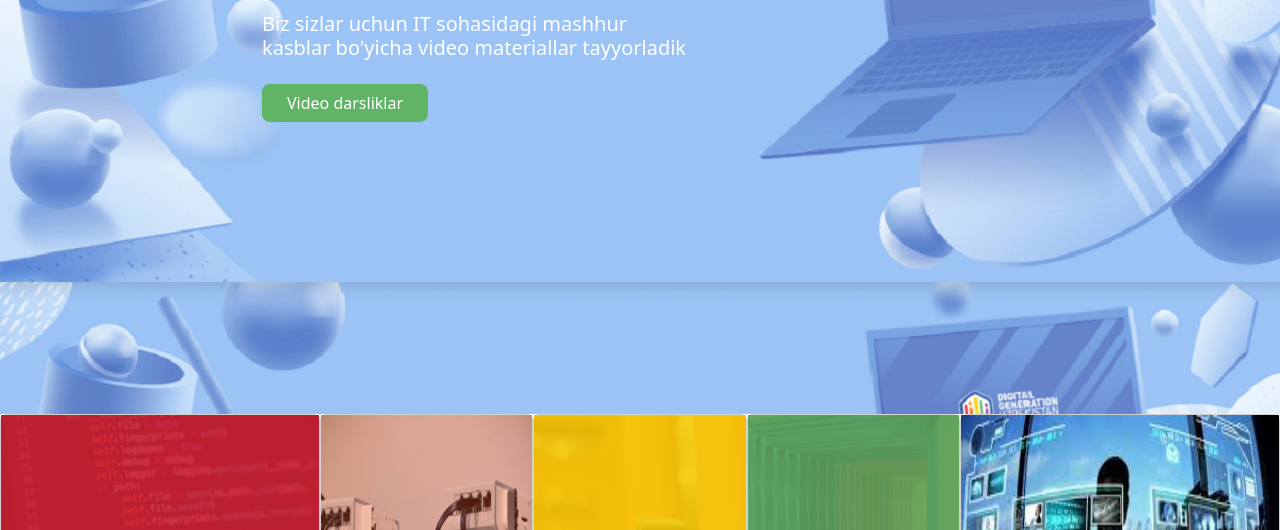
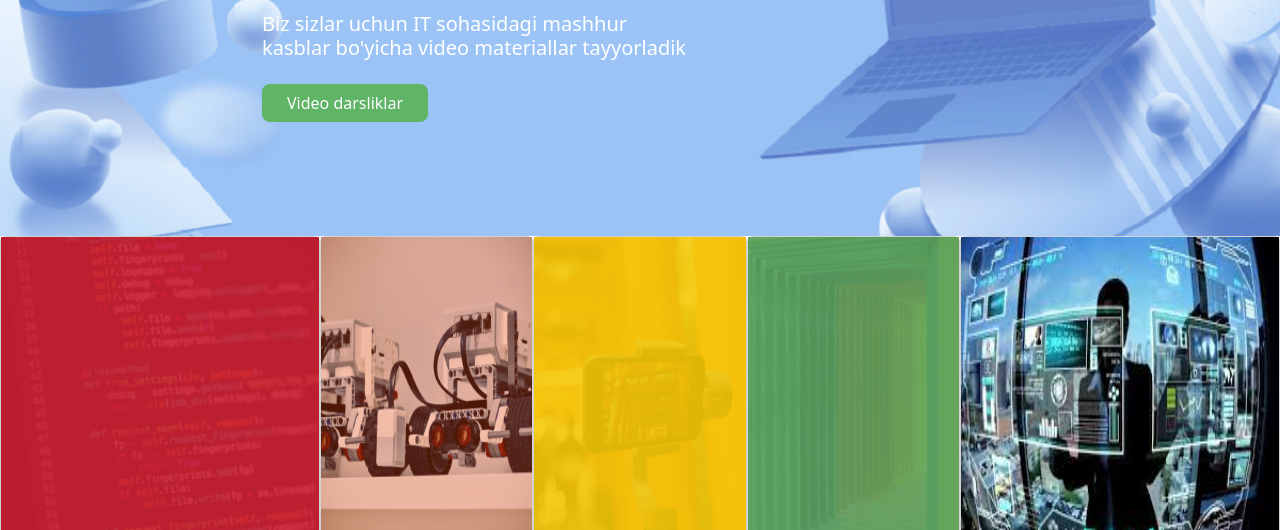
Before and after one commit to Muhammaddiyor14/digi, a plain HTML site: page index.html in a window 1280 px wide. Shown: the part 270-800 px from the top of the page. Drawn offline with nearby package versions, Linux system fonts and the light colour scheme.

Commit message:
Update style.css

```diff
--- a/style.css
+++ b/style.css
@@ -4,7 +4,8 @@
 }
 .fon{
     background-image: url('fon.png');
-    height: 76vh;
+    background-repeat: repeat-x;
+    height: 430px;
 }
 .fon2{
     background-image: url('pastgi qism.png');
```
